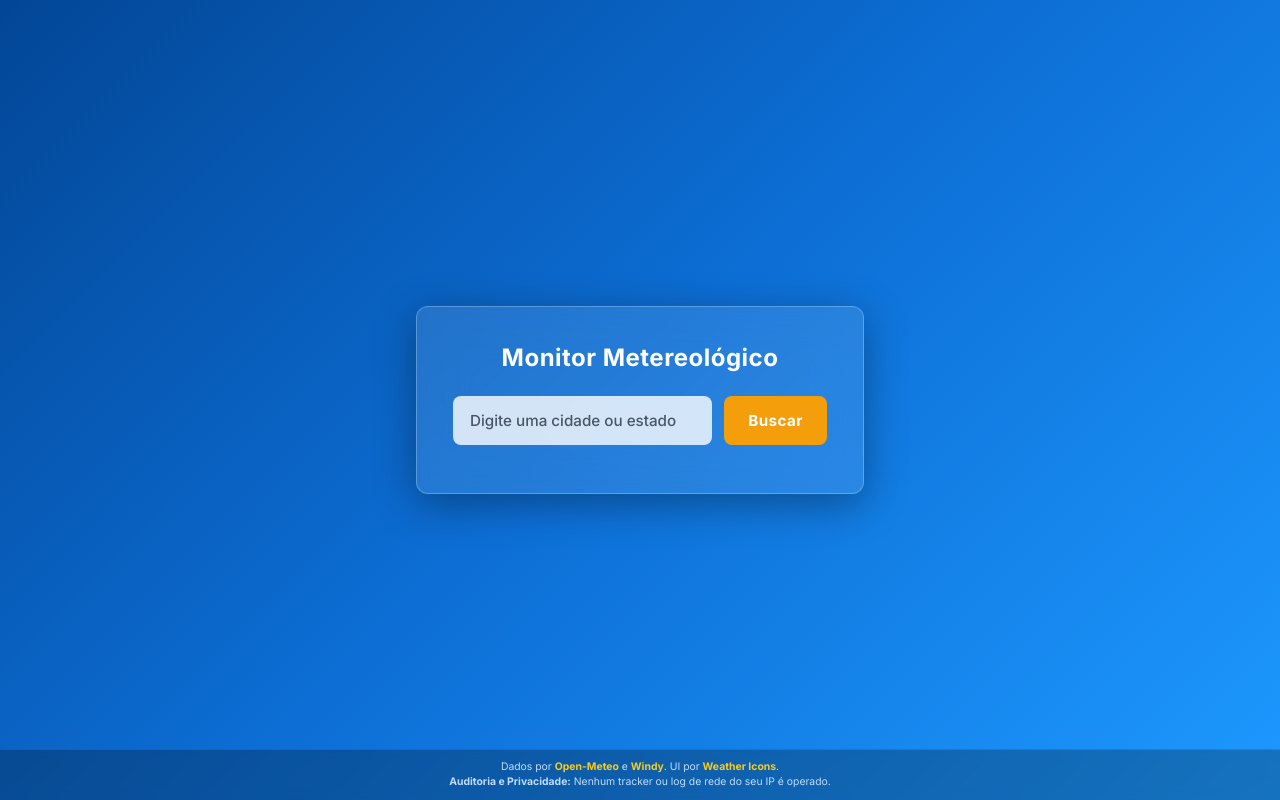
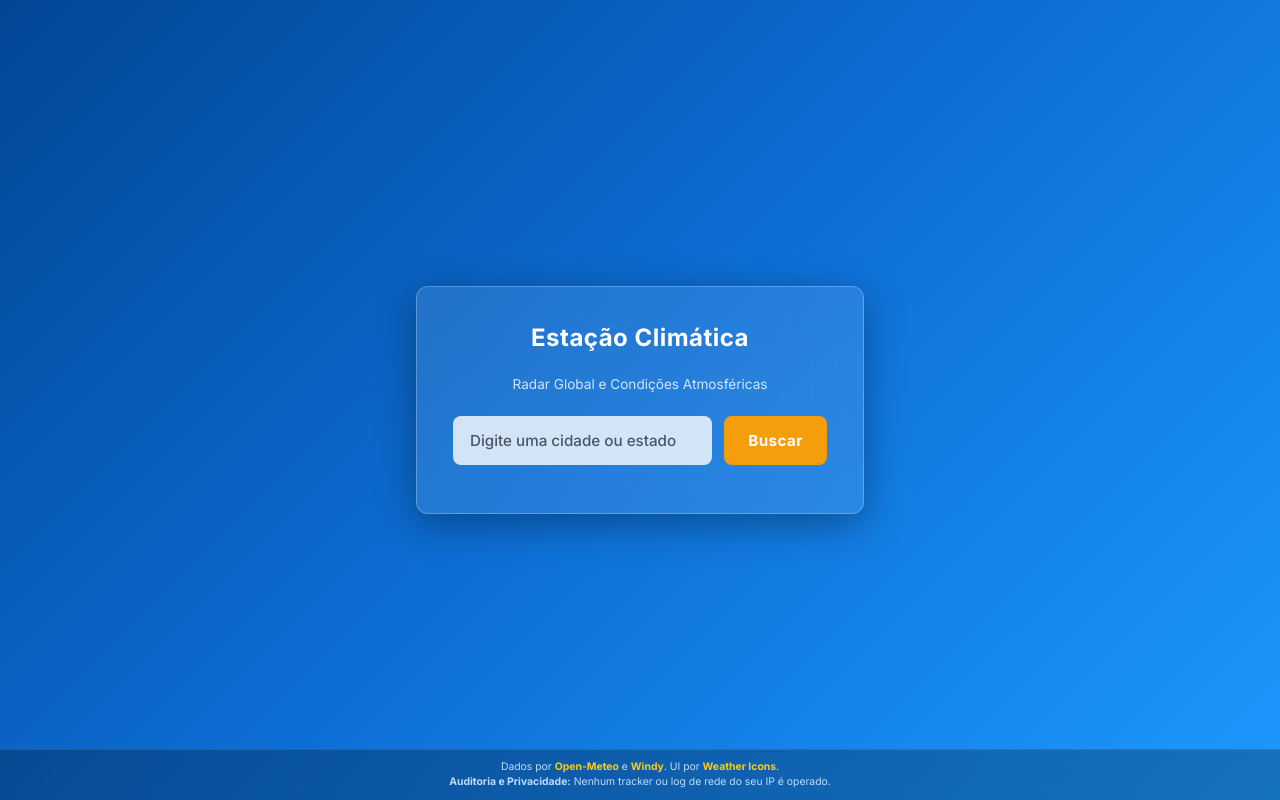
Before and after one commit to bia024/projeto_clima, a website: page index.html in a window 1280 px wide. Drawn offline with Linux system fonts and the light colour scheme; some icons are missing.

Commit message:
:memo: docs: Reestruturação comercial de nomenclaturas e polimento no README de Portfolio

```diff
--- a/index.html
+++ b/index.html
@@ -16,7 +16,8 @@
     <main class="container">
 
         <section class="weather-card" id="search-card" aria-labelledby="search-title">
-            <h1 id="search-title">Monitor Metereológico</h1>
+            <h1 id="search-title">Estação Climática</h1>
+            <p style="font-size: 0.85rem; color: rgba(255,255,255,0.8); margin-bottom: 1.5rem;">Radar Global e Condições Atmosféricas</p>
             <form id="weather-form" aria-label="Formulário de Busca de cidade">
                 <div class="input-group">
                     <input type="text" id="city-input" placeholder="Digite uma cidade ou estado" required aria-label="Nome da cidade">
```
Also changed, not shown: README.md.
